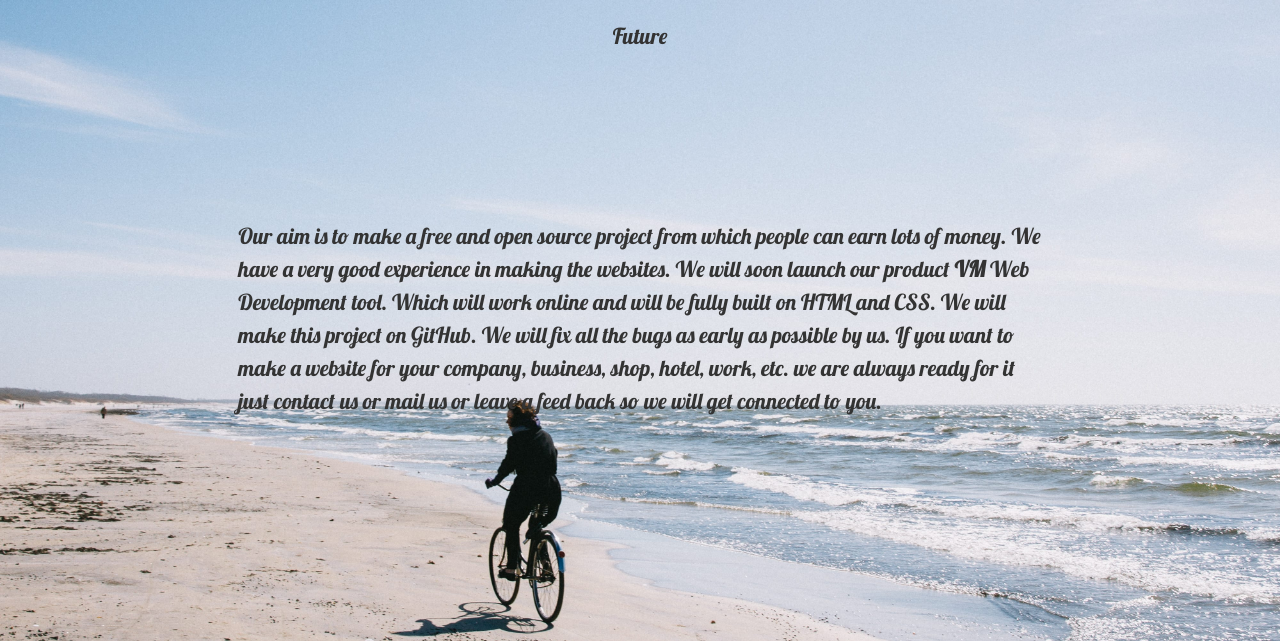
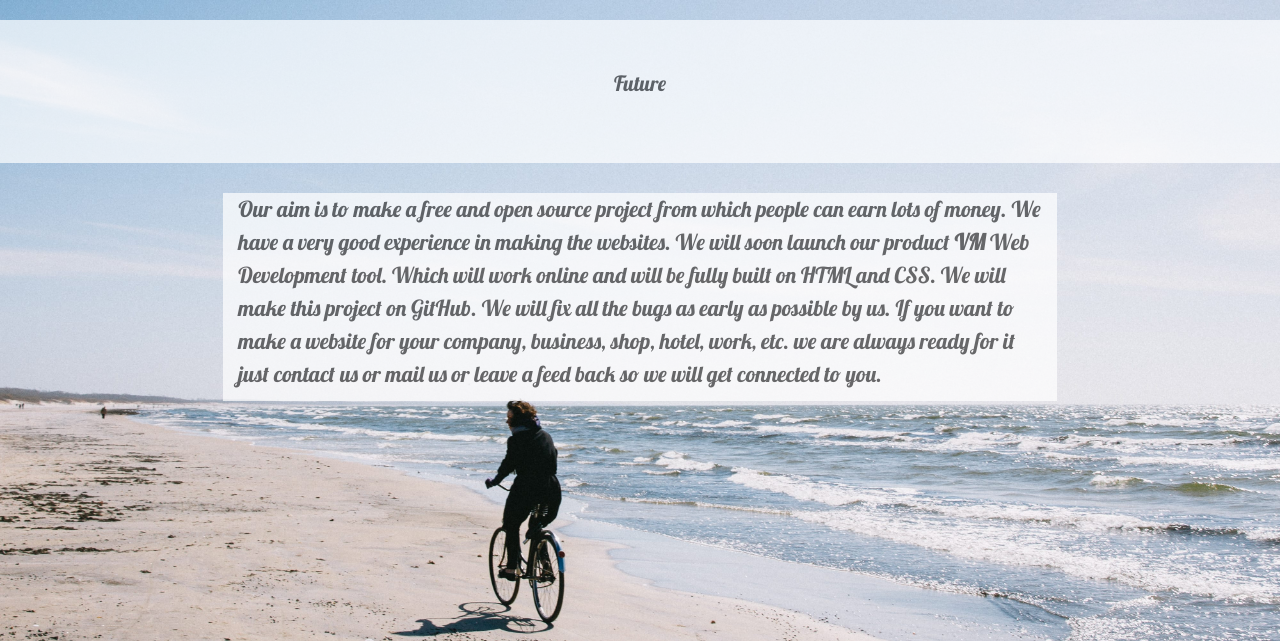
Before and after one commit to VM-Inc/loginsystem, a PHP site: page /future.php in a window 1280 px wide. Shown: the part 56-697 px from the top of the page. Run offline with PHP 8.4, Linux system fonts and the light colour scheme.

Commit message:
Update
I have updated the future

```diff
--- a/future.php
+++ b/future.php
@@ -13,7 +13,7 @@ body {
 }
 
 </style>
-<div class="col-sm-12" style="height:200px;" align="center">
+<div class="jumbotron" style="background-color:#fff; opacity:0.7;" align="center">
   <p>
     Future
   </p>
@@ -22,7 +22,7 @@ body {
   <div class="col-sm-2">
     &nbsp;
   </div>
-  <div class="col-sm-8">
+  <div class="col-sm-8" style="background-color:#ffffff; opacity:0.7;">
     <p>
       Our aim is to make a free and open source project from which people can earn lots of money. We have a very good experience in making the websites. We will soon launch our product <b>VM</b> Web Development tool. Which will work online and will be fully built on HTML and CSS. We will make this project on <a href="https://github.com/VM-Inc">GitHub</a>. We will fix all the bugs as early as possible by us. If you want to make a website for your company, business, shop, hotel, work, etc. we are always ready for it just contact us or mail us or leave a feed back so we will get connected to you.
     </p>
```
